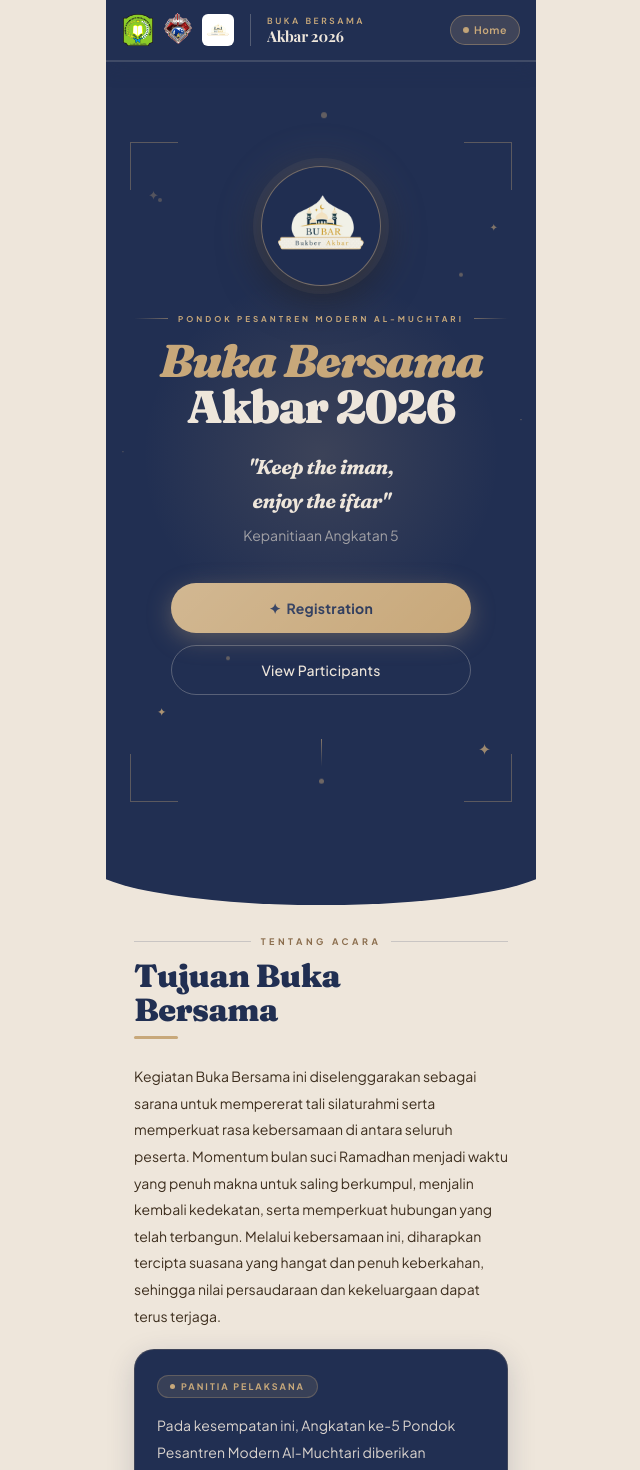
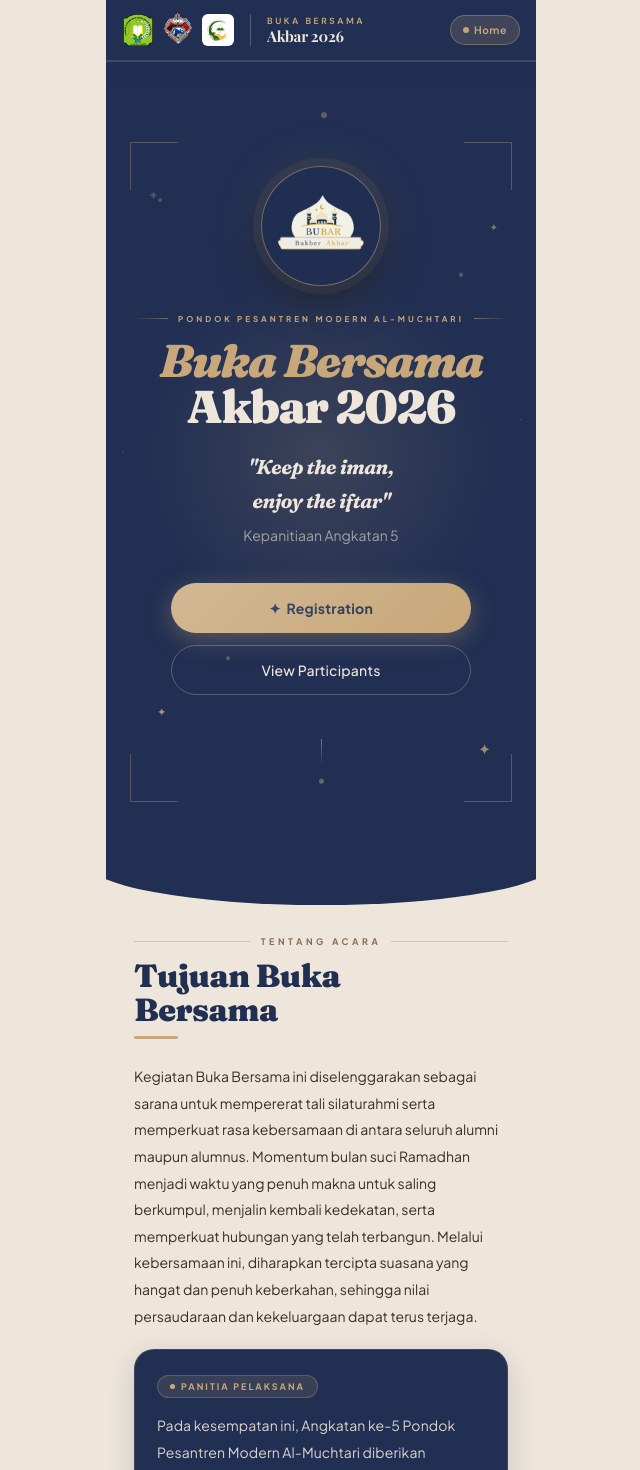
Before and after one commit to aprilocikal/buka-bersama-, a React (Vite) app: page / in a window 1280 px wide. Shown: the top 1470 px of the page, without its empty margins (319-959 px from the left). Built offline with nearby package versions, Linux system fonts and the light colour scheme.

Commit message:
2.4 commit

```diff
--- a/src/components/Navbar.jsx
+++ b/src/components/Navbar.jsx
@@ -62,6 +62,7 @@ export default function Navbar() {
           border-radius: 6px;
           filter: brightness(1.05);
         }
+
 
         /* Divider line between logos and text */
         .nb-divider {
@@ -186,7 +187,7 @@ export default function Navbar() {
             <div className="nb-logos">
               <img src="/logokiri.png"  alt="" className="nb-logo-side" />
               <img src="/logo5.png"     alt="Logo Utama" className="nb-logo-center" />
-              <img src="/logokanan.jpeg" alt="" className="nb-logo-side" />
+              <img src="/logoikama.jpeg" alt="" className="nb-logo-side" />
             </div>
 
             {/* Divider */}
--- a/src/pages/Home.jsx
+++ b/src/pages/Home.jsx
@@ -584,7 +584,7 @@ export default function Home() {
           <p className="hm-about-p">
             Kegiatan Buka Bersama ini diselenggarakan sebagai sarana untuk
             mempererat tali silaturahmi serta memperkuat rasa kebersamaan di
-            antara seluruh peserta. Momentum bulan suci Ramadhan menjadi waktu
+            antara seluruh alumni maupun alumnus. Momentum bulan suci Ramadhan menjadi waktu
             yang penuh makna untuk saling berkumpul, menjalin kembali kedekatan,
             serta memperkuat hubungan yang telah terbangun. Melalui kebersamaan
             ini, diharapkan tercipta suasana yang hangat dan penuh keberkahan,
```
Also changed, not shown: public/logoikama.jpeg (added).
